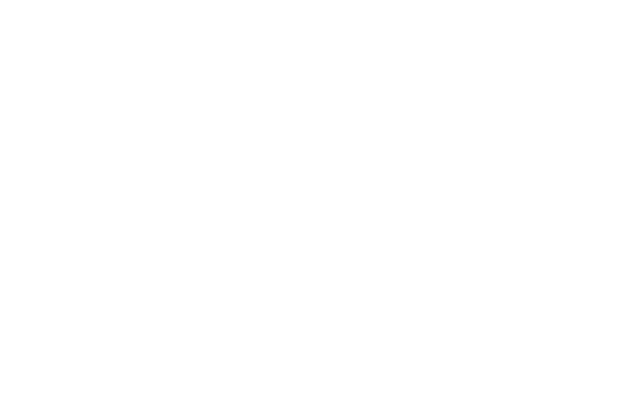
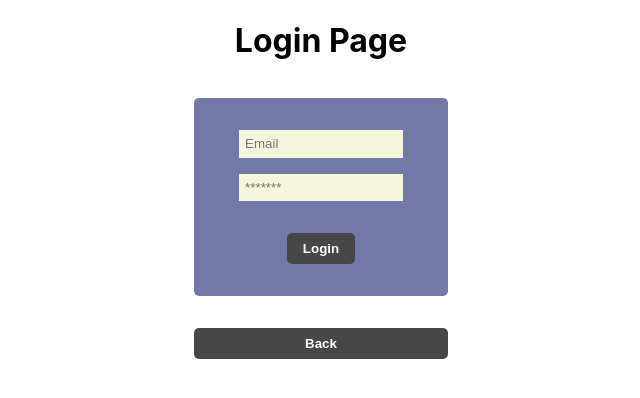
Before and after one commit to ali-chughtai/user_auth_react, a React (Create React App) app in the folder frontend/: page /login in a window 1280 px wide. Before the commit this address had no page. Shown: the top 398 px of the page, without its empty margins (319-959 px from the left). Built offline with nearby package versions, Linux system fonts and the light colour scheme.

Commit message:
Fully working user authetication , without tokens but with hashed password , Login and Signup and user data traveleing between screens full stack MERN and Navigation from scratch

```diff
--- a/frontend/src/App.js
+++ b/frontend/src/App.js
@@ -1,18 +1,20 @@
 
 import { BrowserRouter as Router, Route, Routes} from'react-router-dom'
 import './App.css';
-import './screens/Signup';
-import HomeScreen from './screens/Signup';
 import UserDashboard
  from './screens/UserDashboard';
+import Login from './screens/Login';
+import LandingPage from './screens';
+import SignUp from './screens/Signup'
 
 function App() {
   return (
     <Router>
       <Routes>
-        <Route path='/' element={<HomeScreen/>} />
+        <Route path='/' element={<LandingPage/>} />
+        <Route path='/signup' element={<SignUp/>} />
         <Route path='/dashboard' element={<UserDashboard/>} />
-
+        <Route path='/login' element={<Login/>}/>
       </Routes>
     </Router>
   );
--- /dev/null
+++ b/frontend/src/screens/Login.js
@@ -0,0 +1,89 @@
+import React, { useState, useEffect } from "react";
+import { useNavigate } from "react-router-dom";
+
+function Login() {
+  const [email, setEmail] = new useState("");
+  const [password, setPassword] = new useState("");
+
+  const navigate = new useNavigate();
+  const handleSubmit = async (e) => {
+    e.preventDefault(); // Prevent default form submission
+
+    try {
+      const myHeaders = new Headers();
+      myHeaders.append("Content-Type", "application/json");
+
+      const raw = JSON.stringify({
+        email,
+        password,
+      });
+
+      const requestOptions = {
+        method: "POST",
+        headers: myHeaders,
+        body: raw,
+        redirect: "follow",
+      };
+
+      const response = await fetch("http://localhost:3000/users/login", requestOptions);
+      const result = await response.json();
+      if (result.message === "Success") {
+        navigate("/dashboard", { state: { user: result.user } });
+      }
+      else if(response.status === 404){
+        alert("User Not Fount");
+        setEmail('');
+        setPassword('');
+      }
+      else if(response.status === 401){
+        alert("Email or password incorrect");
+        setEmail('');
+        setPassword('');
+      }
+      else {
+        console.log(result.message);
+      }
+    } catch (error) {
+      console.error("Error:", error);
+    }
+  };
+
+  return (
+    <div
+      style={{
+        display: "flex",
+        flexDirection: "column",
+        alignContent: "center",
+        justifyContent: "space-evenly",
+        gap: "1rem",
+      }}
+    >
+      <div>
+        <h1>Login Page</h1>
+      </div>
+
+      <div>
+        <form onSubmit={handleSubmit} style={{ margin: "0" }}>
+          <input
+            type="email"
+            placeholder="Email"
+            value={email}
+            onChange={(e) => setEmail(e.target.value)}
+            required
+          />
+          <input
+            type="password"
+            placeholder="*******"
+            value={password}
+            onChange={(e) => setPassword(e.target.value)}
+            required
+          />
+          <button type="Submit">Login</button>
+        </form>
+      </div>
+      <button onClick={() => navigate("/")}>Back</button>
+    </div>
+  );
+}
+
+export default Login;
--- a/frontend/src/screens/Signup.js
+++ b/frontend/src/screens/Signup.js
@@ -2,7 +2,7 @@
 import '../styles/Signup.css';
 import { useNavigate } from 'react-router-dom';
 
-function HomeScreen() {
+function SignUp() {
     const [name, setName] = useState("");
     const [email, setEmail] = useState("");
     const [password, setPassword] = useState("");
@@ -26,6 +26,8 @@
                 body: JSON.stringify(raw),
             });
 
+
+
             const result = await response.text();
             console.log(result);
 
@@ -40,6 +42,7 @@
             console.error("Error during registration:", err);
         }
     };
+
 
     return (
         <div className='mainDiv'>
@@ -71,8 +74,10 @@
                 />
                 <button type='submit'>Register</button>
             </form>
+            <h6>already have an account? <span style={{userSelect:'none' , textDecoration:'underline' ,  color:'purple' , fontStyle:'italic'}} onClick={() => navigate('/login')} > Sign in</span></h6>
+
         </div>
     );
 }
 
-export default HomeScreen;
+export default SignUp;
--- a/frontend/src/screens/UserDashboard.js
+++ b/frontend/src/screens/UserDashboard.js
@@ -1,15 +1,22 @@
-import React from 'react';
+import React , {useState, useEffect} from "react";
 import { useLocation } from 'react-router-dom';
+import '../styles/userDashboard.css'
+import { useNavigate } from 'react-router-dom';
 
 function UserDashboard() {
+    const navigate = new useNavigate();
     const location = useLocation();
     const user = location.state?.user;
+
+    const logout =  async(e) => {
+        e.preventDefault();
+        navigate('/login');
+    }
 
     return (
         <div>
             <h1>Welcome {user ? user.name : 'User'}</h1>
-            <p>Email: {user ? user.email : 'Not provided'}</p>
-            <p>Password: {user ? user.password : 'Not provided'}</p> {/* You might want to hide or avoid displaying passwords */}
+            <button onClick={logout} >Logout</button>
         </div>
     );
 }
--- /dev/null
+++ b/frontend/src/screens/index.js
@@ -0,0 +1,18 @@
+import React, {useState, useEffect} from "react";
+import { useNavigate } from "react-router-dom";
+
+function LandingPage () {
+    const navigate = new useNavigate();
+    const start = async(e) => {
+        e.preventDefault();
+        navigate('/signup');
+    }
+    return(
+        <div>
+            <h1>Landing Page</h1>
+            <button onClick={start} >Get Started</button>
+        </div>
+    );
+}
+
+export default LandingPage;
--- a/frontend/src/styles/Signup.css
+++ b/frontend/src/styles/Signup.css
@@ -13,7 +13,10 @@
 }
 
 .mainDiv{
-    min-height: 100vh;
+    /* min-height: 100vh; */
+    display: flex;
+    flex-direction: column;
+    gap: 2rem;
 }
 input{
     width: 80%;
@@ -36,3 +39,6 @@
     color: white;
     margin-top: 1rem  ;
 }
+h6{
+    font-size: 1rem;
+}
--- /dev/null
+++ b/frontend/src/styles/userDashboard.css
@@ -0,0 +1,6 @@
+div{
+    display: flex;
+    /* justify-content: center; */
+    justify-content: space-evenly;
+    gap: 25rem;
+}
```
Also changed, not shown: 2 other files (tests, documents, lock files or other folders).
